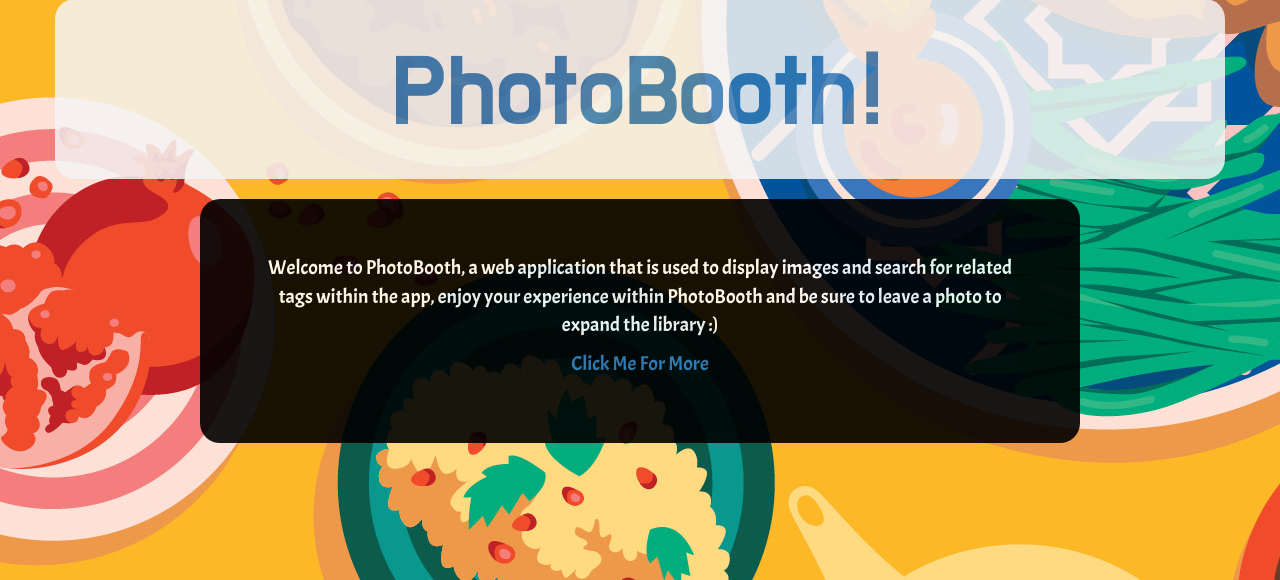
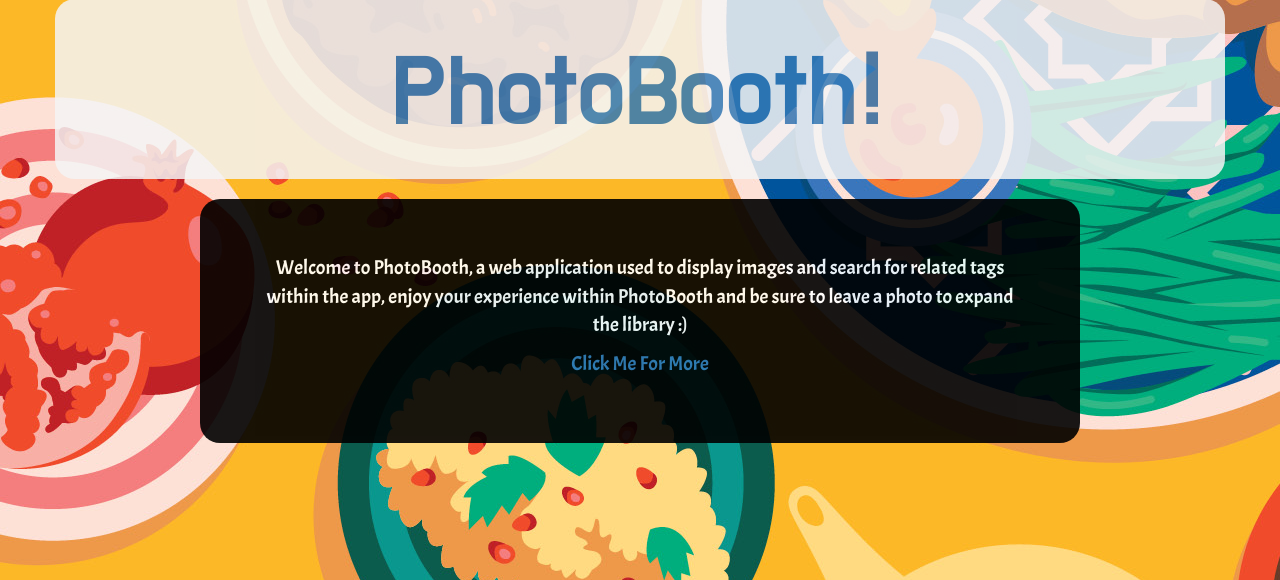
Before and after one commit to ramza007/PhotoBooth, a Django app: page / in a window 1280 px wide. Shown: the part 73-653 px from the top of the page. Run offline with Django 3.2, Linux system fonts and the light colour scheme; parts of the project's set-up code (start-up, migrations or seed data) failed here and were passed over; some libraries are stand-ins or nearby versions.

Commit message:
added functionality and styling

```diff
--- a/display/templates/all_images.html
+++ b/display/templates/all_images.html
@@ -4,12 +4,12 @@
     {% for image in images %}
     <div class="well col-md-3 col-md-offset-1 col-sm-12">
         <a href="{% url 'singlePhoto' image.id %}">
-            <img src="{{photo.photo.url}}" class="img-responsive" width="100%" height="100%">
+            <img src="{{image.photo.url}}" class="img-responsive" width="100%" height="100%">
             <div class="uk-card uk-card-default uk-card-body uk-width-3-2@m">
                 <h3 class="uk-card-title">{{image.name|upper}}</h3>
                 <hr class="uk-divider-icon">
-                <p>click image</p>
-                <img src="{{image.photo.url}}" class="img-responsive" width="100%" height="100%">
+                <p>More Detail</p>
+
             </div>
         </a>
     </div>
--- a/display/templates/welcome.html
+++ b/display/templates/welcome.html
@@ -55,7 +55,7 @@
     </div>
 
     <div class="card">
-        <p>Welcome to PhotoBooth, a web application that is used to display images and search for related tags within the app, enjoy your experience within PhotoBooth and be sure to leave a photo to expand the library :)</p>
+        <p>Welcome to PhotoBooth, a web application used to display images and search for related tags within the app, enjoy your experience within PhotoBooth and be sure to leave a photo to expand the library :)</p>
         <p>
             <a href="/all">Click Me For More</a>
         </p>
```
